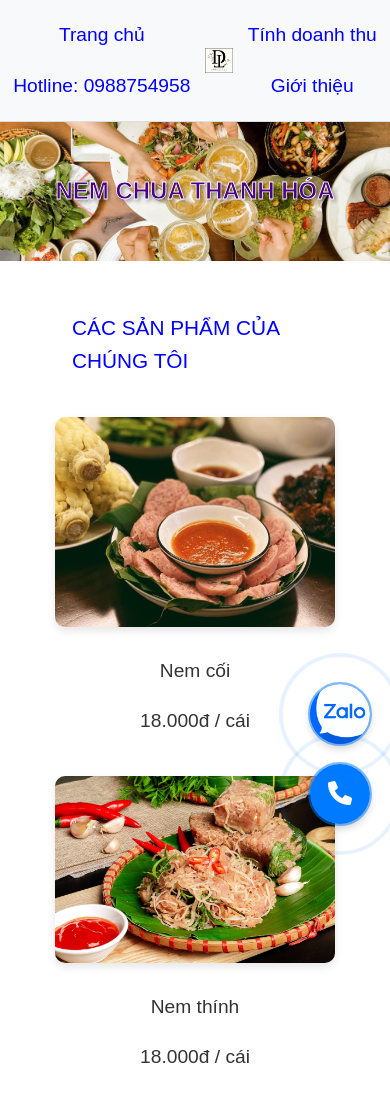
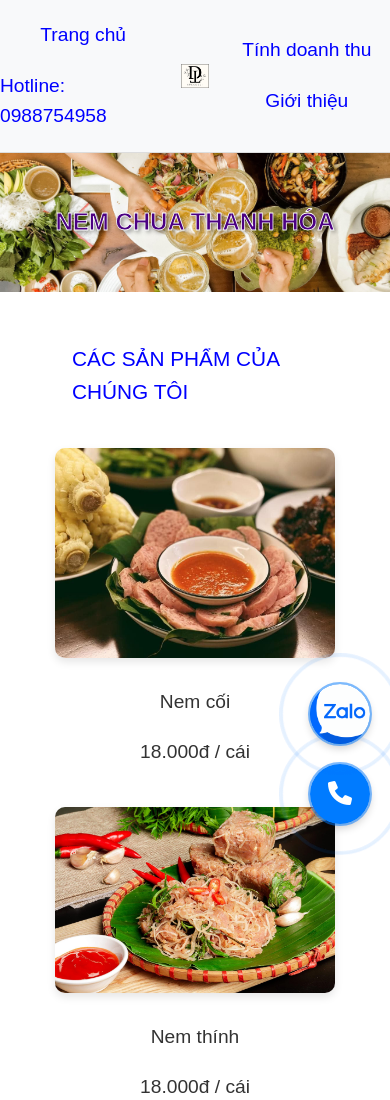
Before and after one commit to nemchuaxin/ncx, a website: page index.html in a window 390 px wide. Shown: the top 1100 px of the page. Drawn offline with Linux system fonts and the light colour scheme.

Commit message:
Update styles.css

```diff
--- a/styles.css
+++ b/styles.css
@@ -159,6 +159,18 @@ footer p {
         -webkit-text-stroke: 0.8px White;
     }
 
+     .tab-bar-left, .tab-bar-right {
+        display: flex;
+        justify-content: center;
+        width: 100%;
+        margin: 0;
+        padding: 0;
+    }
+
+    .tab-bar-logo {
+        display: block;
+        margin: 0 auto;
+    }
 
 }
 
```
